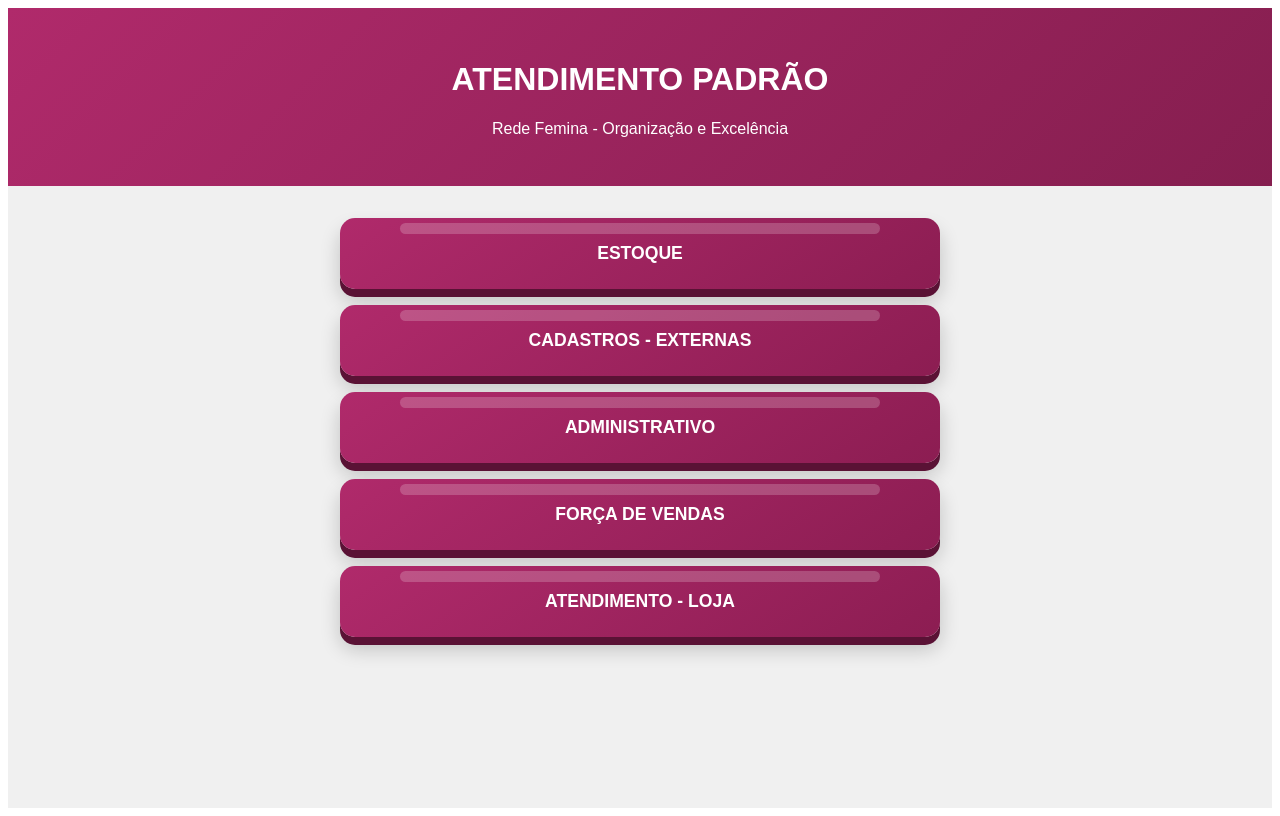
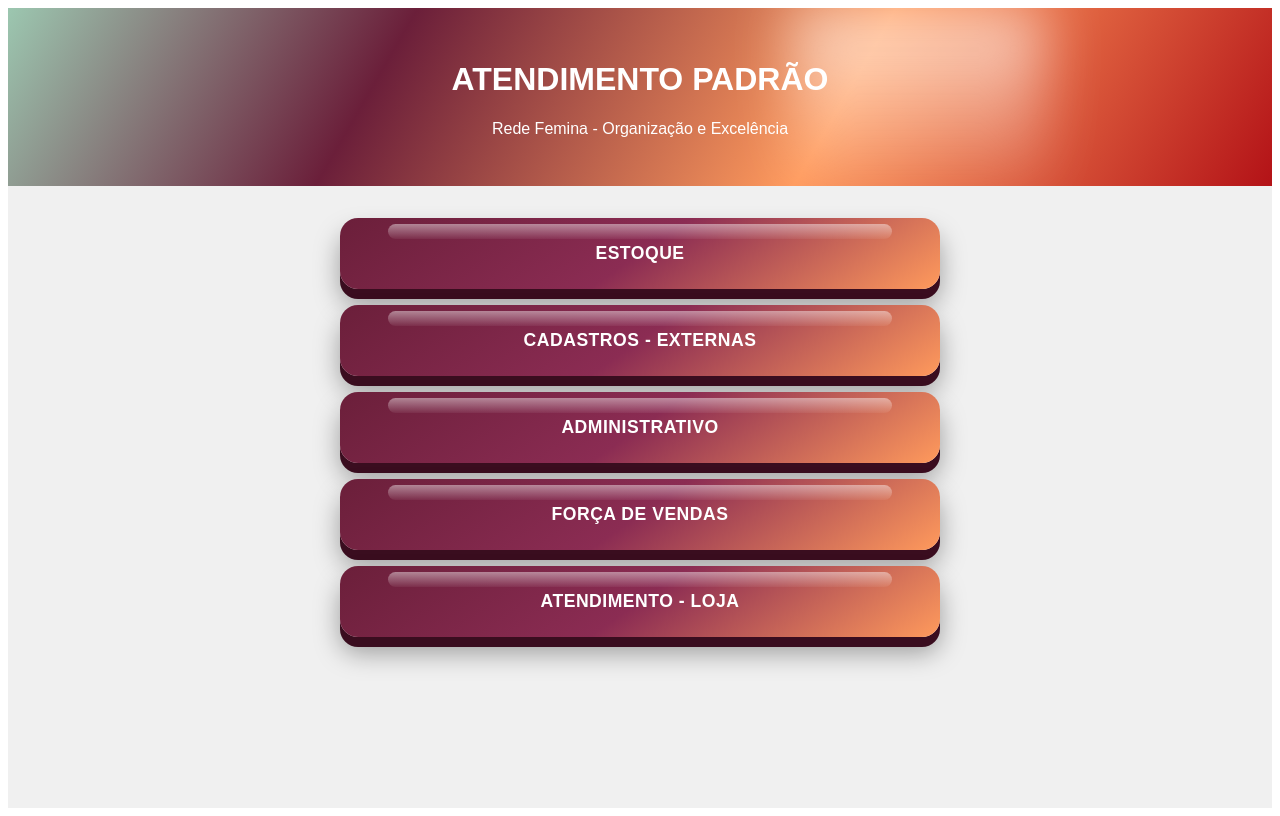
Before and after one commit to GrupoFemina/femina-react, a React (Vite) app: page / in a window 1280 px wide. Built offline with nearby package versions, Linux system fonts and the light colour scheme.

Commit message:
Refactor CSS with variables and improved styles

```diff
--- a/src/style.css
+++ b/src/style.css
@@ -1,31 +1,222 @@
-.app-container { font-family: sans-serif; background: #f0f0f0; min-height: 100vh; }
-.main-header { background: linear-gradient(135deg, #b02a6b, #851e4f); color: white; text-align: center; padding: 2rem; }
+/* =========================
+   VARIÁVEIS DE COR (IMAGEM)
+========================= */
+:root {
+  --verde-luz: #9cc7b0;
+  --vinho-profundo: #6b1f3a;
+  --magenta: #8b2c53;
+  --laranja-luz: #ff9a5c;
+  --vermelho-intenso: #b31217;
+  --sombra-profunda: #3a0d1f;
+  --cinza-fundo: #f0f0f0;
+}
 
-.setores-grid { max-width: 600px; margin: 2rem auto; padding: 0 1rem; }
+/* =========================
+   BASE DO SITE
+========================= */
+.app-container {
+  font-family: sans-serif;
+  background: var(--cinza-fundo);
+  min-height: 100vh;
+}
 
-/* BOTÃO 3D OUSADO */
+/* =========================
+   HEADER COM GRADIENTE
+========================= */
+.main-header {
+  background: linear-gradient(
+    120deg,
+    var(--verde-luz) 0%,
+    var(--vinho-profundo) 30%,
+    var(--laranja-luz) 65%,
+    var(--vermelho-intenso) 100%
+  );
+  color: white;
+  text-align: center;
+  padding: 2rem;
+  position: relative;
+  overflow: hidden;
+}
+
+/* faixa luminosa vertical */
+.main-header::after {
+  content: "";
+  position: absolute;
+  top: 0;
+  right: 18%;
+  width: 20%;
+  height: 100%;
+  background: linear-gradient(
+    to bottom,
+    rgba(255,255,255,0.65),
+    rgba(255,255,255,0.05)
+  );
+  filter: blur(28px);
+}
+
+/* =========================
+   GRID DE SETORES
+========================= */
+.setores-grid {
+  max-width: 600px;
+  margin: 2rem auto;
+  padding: 0 1rem;
+}
+
+/* =========================
+   BOTÃO PRINCIPAL 3D
+========================= */
 .btn-setor-3d {
-  width: 100%; padding: 25px; margin-bottom: 1rem;
-  border: none; border-radius: 15px;
-  background: linear-gradient(145deg, #b02a6b, #8c1d52);
-  color: white; font-weight: 800; font-size: 1.1rem;
-  box-shadow: 0 8px 0 #5a1235, 0 12px 20px rgba(0,0,0,0.2);
-  cursor: pointer; position: relative; transition: 0.1s;
+  width: 100%;
+  padding: 25px;
+  margin-bottom: 1rem;
+  border: none;
+  border-radius: 18px;
+
+  background: linear-gradient(
+    145deg,
+    var(--vinho-profundo),
+    var(--magenta),
+    var(--laranja-luz)
+  );
+
+  color: white;
+  font-weight: 800;
+  font-size: 1.1rem;
+  letter-spacing: 0.5px;
+
+  box-shadow:
+    0 10px 0 var(--sombra-profunda),
+    0 16px 26px rgba(0,0,0,0.35);
+
+  cursor: pointer;
+  position: relative;
+  transition: transform 0.12s ease, box-shadow 0.12s ease;
 }
+
+/* brilho superior do botão */
 .btn-setor-3d::after {
-  content: ""; position: absolute; top: 5px; left: 10%; width: 80%; height: 15%;
-  background: rgba(255,255,255,0.2); border-radius: 20px;
+  content: "";
+  position: absolute;
+  top: 6px;
+  left: 8%;
+  width: 84%;
+  height: 22%;
+  background: linear-gradient(
+    to bottom,
+    rgba(255,255,255,0.45),
+    rgba(255,255,255,0.05)
+  );
+  border-radius: 25px;
 }
-.btn-setor-3d:active { transform: translateY(4px); box-shadow: 0 4px 0 #5a1235; }
 
-/* FAMILIA DE OPÇÕES */
-.familia-opcoes { background: white; margin: -0.8rem 0.5rem 1.5rem; border-radius: 0 0 10px 10px; border: 1px solid #ddd; overflow: hidden; }
-.sub-item { padding: 15px; border-bottom: 1px solid #eee; cursor: pointer; font-weight: 600; color: #444; }
-.sub-item:hover { background: #fff0f6; color: #b02a6b; }
+/* efeito pressionado */
+.btn-setor-3d:active {
+  transform: translateY(5px);
+  box-shadow: 0 5px 0 var(--sombra-profunda);
+}
 
-/* QUADRO DE TEXTO (MODAL) */
-.modal-overlay { position: fixed; top:0; left:0; width:100%; height:100%; background: rgba(0,0,0,0.8); display: flex; align-items: center; justify-content: center; z-index: 100; }
-.quadro-texto { background: white; width: 90%; max-width: 500px; padding: 25px; border-radius: 20px; position: relative; }
-.quadro-corpo { background: #f9f9f9; padding: 20px; border-radius: 10px; border-left: 6px solid #b02a6b; line-height: 1.6; margin: 1.5rem 0; }
-.btn-voltar { width: 100%; padding: 15px; background: #333; color: white; border: none; border-radius: 10px; font-weight: bold; cursor: pointer; }
-.close-btn { background: none; border: none; font-size: 2rem; cursor: pointer; color: #888; }
+/* =========================
+   BLOCO DE OPÇÕES (FAMÍLIA)
+========================= */
+.familia-opcoes {
+  background: white;
+  margin: -0.8rem 0.5rem 1.5rem;
+  border-radius: 0 0 12px 12px;
+  border: 1px solid #ddd;
+  overflow: hidden;
+}
+
+/* =========================
+   SUB-ITENS
+========================= */
+.sub-item {
+  padding: 15px;
+  border-bottom: 1px solid #eee;
+  cursor: pointer;
+  font-weight: 600;
+  color: #444;
+  transition: background 0.2s ease, color 0.2s ease;
+}
+
+.sub-item:hover {
+  background: linear-gradient(
+    90deg,
+    rgba(156,199,176,0.25),
+    rgba(255,154,92,0.25)
+  );
+  color: var(--vinho-profundo);
+}
+
+/* =========================
+   MODAL / OVERLAY
+========================= */
+.modal-overlay {
+  position: fixed;
+  top: 0;
+  left: 0;
+  width: 100%;
+  height: 100%;
+  background: rgba(0,0,0,0.85);
+  display: flex;
+  align-items: center;
+  justify-content: center;
+  z-index: 100;
+}
+
+/* =========================
+   QUADRO DE TEXTO
+========================= */
+.quadro-texto {
+  background: white;
+  width: 90%;
+  max-width: 500px;
+  padding: 25px;
+  border-radius: 22px;
+  position: relative;
+}
+
+/* corpo interno com destaque */
+.quadro-corpo {
+  background: #f9f9f9;
+  padding: 20px;
+  border-radius: 12px;
+  border-left: 6px solid;
+  border-image: linear-gradient(
+    to bottom,
+    var(--verde-luz),
+    var(--laranja-luz),
+    var(--vermelho-intenso)
+  ) 1;
+  line-height: 1.6;
+  margin: 1.5rem 0;
+}
+
+/* =========================
+   BOTÃO VOLTAR
+========================= */
+.btn-voltar {
+  width: 100%;
+  padding: 15px;
+  background: linear-gradient(
+    135deg,
+    var(--vinho-profundo),
+    var(--vermelho-intenso)
+  );
+  color: white;
+  border: none;
+  border-radius: 12px;
+  font-weight: bold;
+  cursor: pointer;
+}
+
+/* =========================
+   BOTÃO FECHAR
+========================= */
+.close-btn {
+  background: none;
+  border: none;
+  font-size: 2rem;
+  cursor: pointer;
+  color: #888;
+}
```
